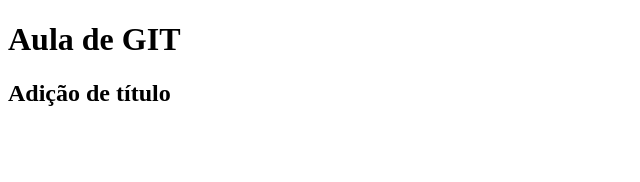
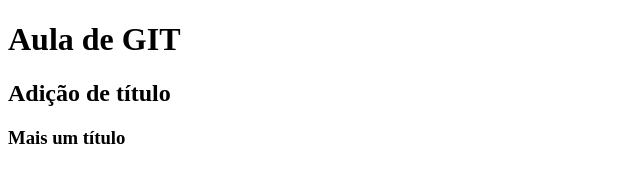
Before and after one commit to alanan-accendio1/Aulas-Transforme-se, a plain HTML site: page index.html in a window 1280 px wide. Shown: the whole page, without its empty margins (0-640 px from the left). Drawn offline with Linux system fonts and the light colour scheme.

Commit message:
Título h3

```diff
--- a/index.html
+++ b/index.html
@@ -8,5 +8,6 @@
   <body>
     <h1>Aula de GIT</h1>
     <h2>Adição de título</h2>
+    <h3>Mais um título</h3>
   </body>
 </html>
```
